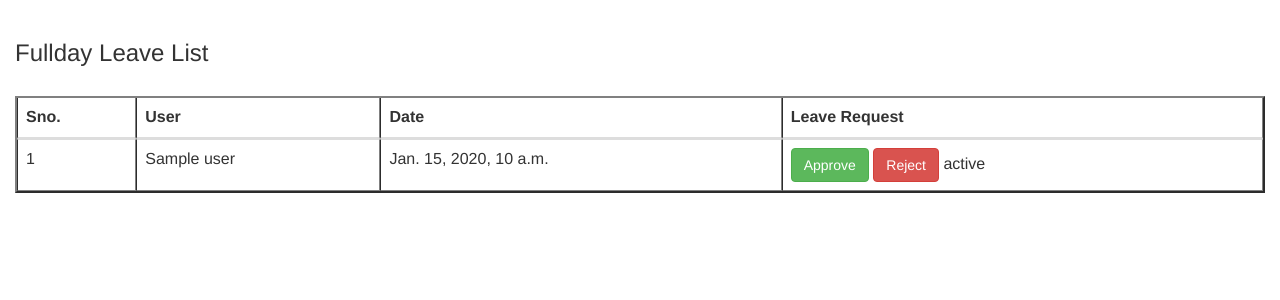
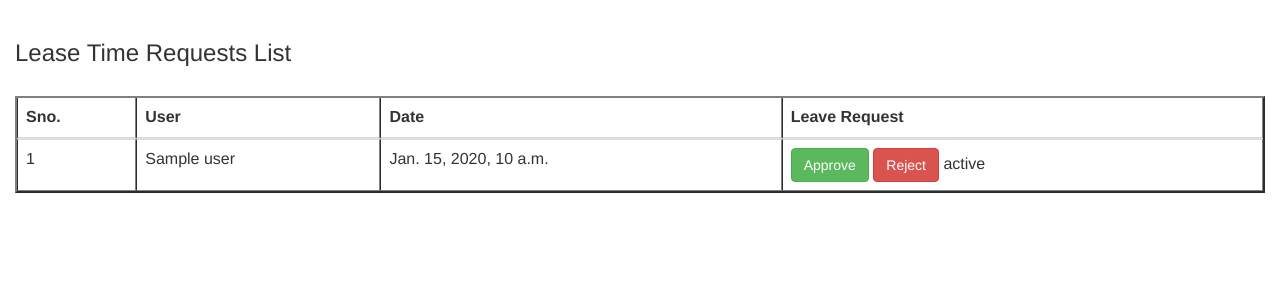
Before and after one commit to pysingh09/noboders_timesheet, a Django app: template thoughtwin_erp/templates/fullday_leave_list.html in a window 1280 px wide. Shown: the part 52-352 px from the top of the page. Run offline with Django 3.2, Linux system fonts and the light colour scheme; the template is opened without the code that fills it: most values are stand-ins (such as "Sample title", 1, 10 or a date in 2020); some libraries are stand-ins or nearby versions.

```diff
--- a/thoughtwin_erp/templates/fullday_leave_list.html
+++ b/thoughtwin_erp/templates/fullday_leave_list.html
@@ -1,7 +1,7 @@
 {% extends 'base.html' %}
 {% load static %}
 {% block content %}
-    <h3>Fullday Leave List</h3>
+    <h3>Lease Time Requests List</h3>
     <br>
     <!-- <p class ="no_record_in_table"></p> -->
     <div class="search-container">
--- a/thoughtwin_erp/templates/home.html
+++ b/thoughtwin_erp/templates/home.html
@@ -58,7 +58,6 @@ tr td:first-child:before
                   <input type="checkbox" name="record" value="{{ attendance.pk }}" class="action-select" data-employee-id="{{ attendance.employee_id }}" data-date="{{ attendance.date|date:'Y-m-d' }}">
                   {% endif %}
                 </td>
-
               </tr>
             {% endfor %}
           </tbody>
@@ -68,7 +67,7 @@ tr td:first-child:before
       <button class="btn btn-success delete-row" id="delrow" onclick="return delrow();">Delete row</button>
        {% endif %}
     </div>
-
+    {{ attendance.intime }}
   <!-- Modal -->
   <div class="modal fade" id="myModal" role="dialog">
     <div class="modal-dialog">
```
